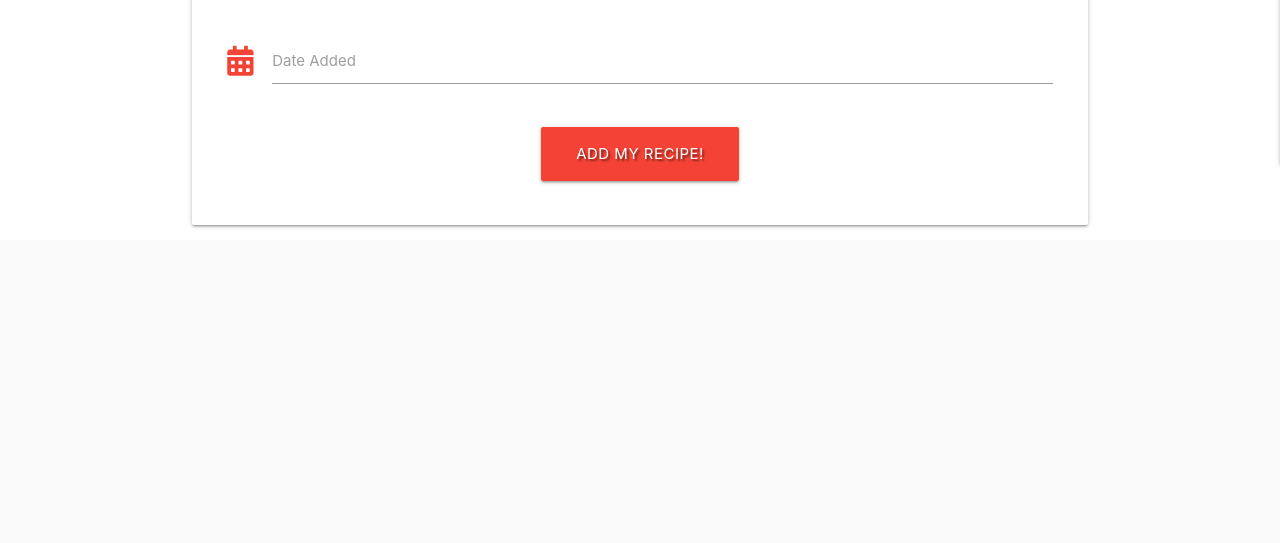
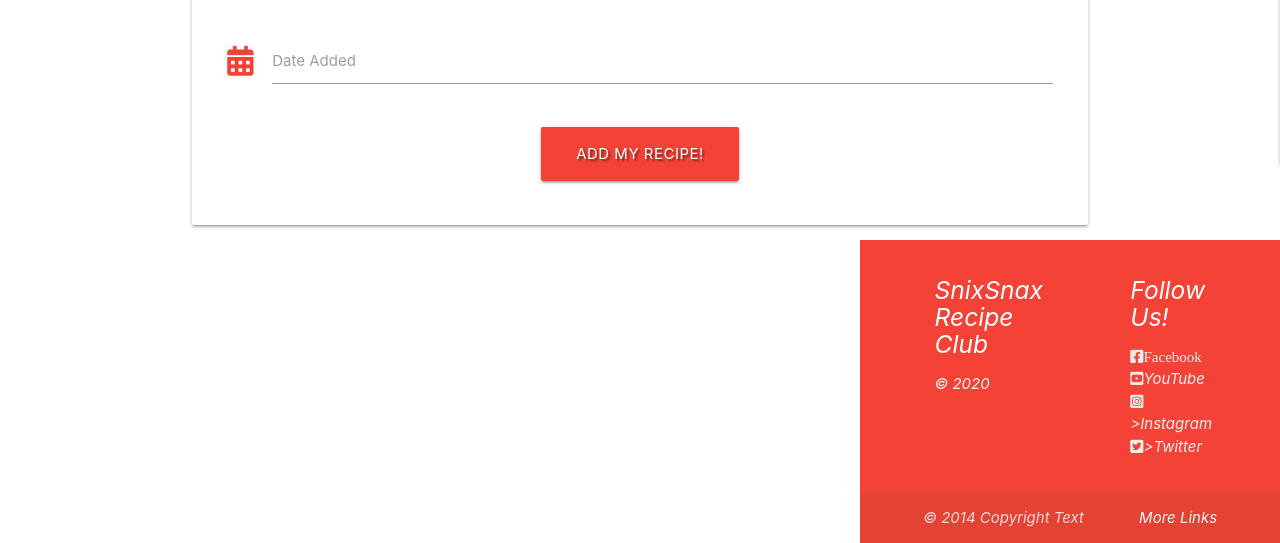
Before and after one commit to mr19331/snix-snax, a Flask app: page /add_recipe in a window 1280 px wide. Shown: the part 696-1239 px from the top of the page. Before the commit the page ends 924 px from the top, so only its background shows below. Run offline with Flask 2, Linux system fonts and the light colour scheme; data that the repository does not hold is empty; some libraries are stand-ins or nearby versions.

Commit message:
Add footer and social links

```diff
--- a/templates/base.html
+++ b/templates/base.html
@@ -73,6 +73,40 @@
      {% endblock %}
     </main>
 
+    <footer class="page-footer red">
+          <div class="container">
+            <div class="row">
+              <div class="col l6 s12">
+                <h5 class="white-text">SnixSnax Recipe Club</h5>
+                <p class="grey-text text-lighten-4">© 2020 </p>
+              </div>
+              <div class="col l4 offset-l2 s12">
+                <h5 class="white-text">Follow Us! </h5>
+                <ul>
+                  <li><a class="grey-text text-lighten-3" href="https://facebook.com" target="_blank">
+                  <i class="fab fa-facebook-square" aria-hidden="true">Facebook</i>
+                  </a></li>
+                  <li><a class="grey-text text-lighten-3" href="https://youtube.com" target="_blank">
+                     <i class="fab fa-youtube-square"></i>YouTube</a></li>
+                  <li><a class="grey-text text-lighten-3" href=https://instagram.com" target="_blank">
+                     <i class="fab fa-instagram-square" aria-hidden="true"></i>>Instagram</a></li>
+                  <li><a class="grey-text text-lighten-3" href="https://twitter.com" target="_blank">
+                     <i class="fab fa-twitter-square" aria-hidden="true"></i>>Twitter</a></li>
+                </ul>
+              </div>
+            </div>
+          </div>
+          <div class="footer-copyright">
+            <div class="container">
+               © 2014 Copyright Text
+                <a class="grey-text text-lighten-4 right" href="#!">More Links</a>
+            </div>
+          </div>
+        </footer>
+
+        {% block footer %}
+        {%  endblock %}
+
 
 <script src="https://code.jquery.com/jquery-3.5.1.min.js"
         integrity="sha256-9/aliU8dGd2tb6OSsuzixeV4y/faTqgFtohetphbbj0=" crossorigin="anonymous"></script>
```
